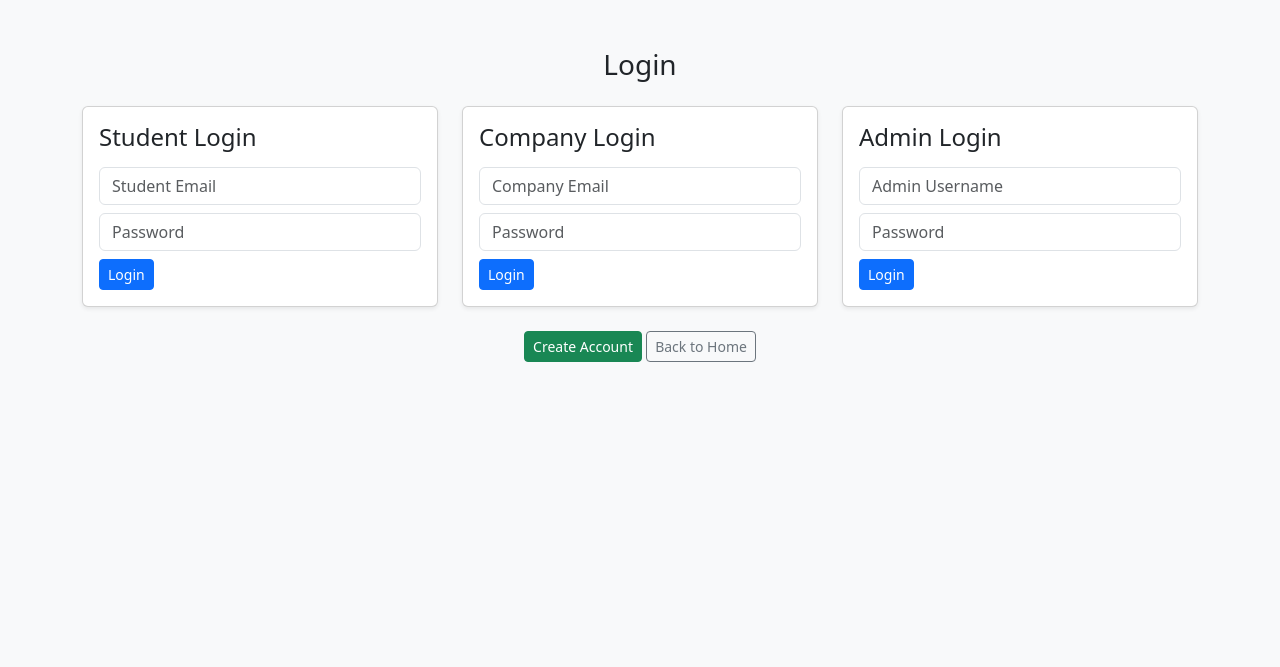
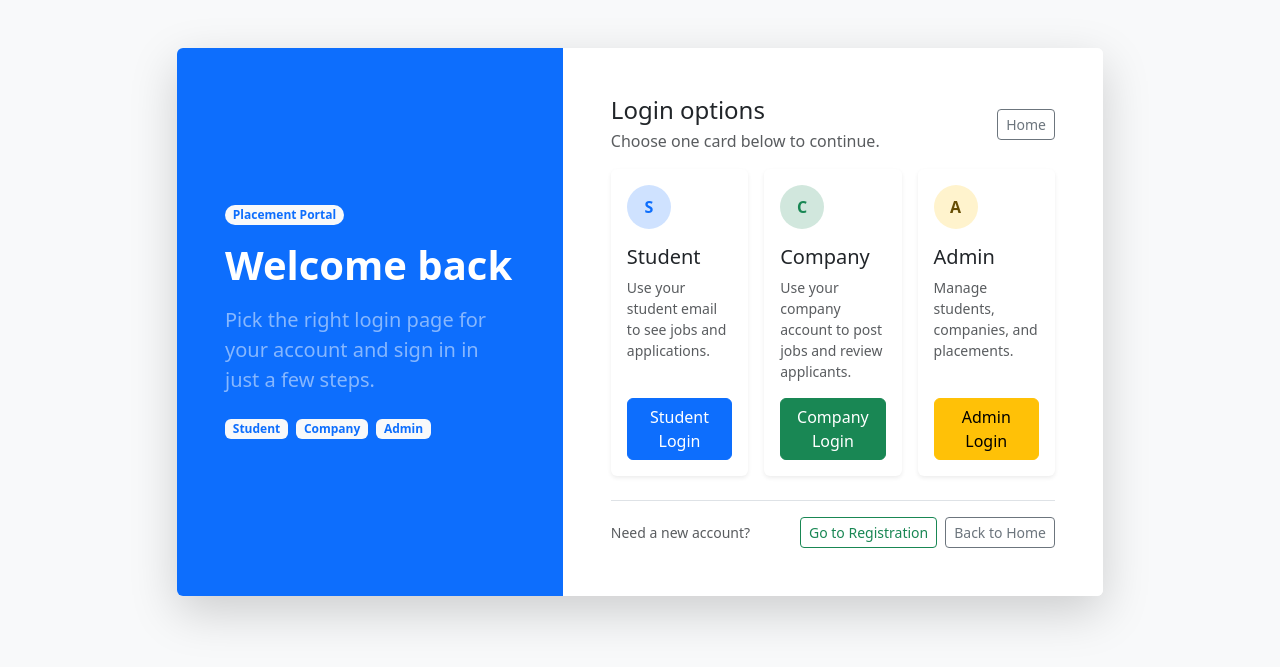
Before and after one commit to 23f1000883-dev/MAD1-23f1000883, a Flask app: page /login-page in a window 1280 px wide. Shown: the top 667 px of the page. Run offline with Flask 3, Linux system fonts and the light colour scheme.

Commit message:
some changes

```diff
--- a/app.py
+++ b/app.py
@@ -226,9 +226,34 @@ def login_page():
     return render_template("login.html")
 
 
+@app.route('/student-login-page')
+def student_login_page():
+    return render_template("student_login.html")
+
+
+@app.route('/company-login-page')
+def company_login_page():
+    return render_template("company_login.html")
+
+
+@app.route('/admin-login-page')
+def admin_login_page():
+    return render_template("admin_login.html")
+
+
 @app.route('/register-page')
 def register_page():
     return render_template("register.html")
+
+
+@app.route('/student-register-page')
+def student_register_page():
+    return render_template("student_register.html")
+
+
+@app.route('/company-register-page')
+def company_register_page():
+    return render_template("company_register.html")
 
 
 # ADMIN LOGIN
@@ -1119,6 +1144,8 @@ def edit_profile():
         return redirect(url_for("access"))
 
     if request.method == 'POST':
+        full_name = (request.form.get("full_name") or "").strip()
+        email = (request.form.get("email") or "").strip().lower()
         phone = request.form.get("phone") or ""
         course = request.form.get("course") or ""
         skills = request.form.get("skills") or ""
@@ -1127,6 +1154,17 @@ def edit_profile():
         graduation_year_raw = request.form.get("graduation_year") or "0"
         graduation_year = int(graduation_year_raw) if graduation_year_raw.isdigit() else 0
 
+        if not full_name or not email:
+            flash("Full name and email are required.", "warning")
+            return redirect(url_for("edit_profile"))
+
+        email_owner = Student.query.filter_by(email=email).first()
+        if email_owner and email_owner.id != student.id:
+            flash("This email is already registered to another student.", "warning")
+            return redirect(url_for("edit_profile"))
+
+        student.full_name = full_name
+        student.email = email
         student.phone = phone
         student.course = course
         student.skills = skills
@@ -1142,6 +1180,8 @@ def edit_profile():
 
         try:
             db.session.commit()
+            session['student_name'] = student.full_name
+            session['student_email'] = student.email
             print(f"Profile updated for student {student.id}")
             flash("Profile updated successfully.", "success")
         except Exception as e:
@@ -1154,7 +1194,7 @@ def edit_profile():
     return render_template('student_profile.html', student=student)
 
 
-# DELETE STUDENT ACCOUNT
+
 @app.route('/student/delete-account', methods=['POST'])
 def delete_student_account():
     if 'student_id' not in session:
@@ -1339,7 +1379,7 @@ def admin_edit_placement(placement_id):
     return redirect(url_for("admin_portal"))
 
 
-# ADMIN: DELETE PLACEMENT
+
 @app.route('/admin/placement/<int:placement_id>/remove', methods=['POST'])
 def admin_remove_placement(placement_id):
     if 'admin_id' not in session:
--- a/template/login.html
+++ b/template/login.html
@@ -3,74 +3,94 @@
 <head>
     <meta charset="utf-8">
     <meta name="viewport" content="width=device-width, initial-scale=1">
-    <title>Placement Portal - Login</title>
-    <link href="https://cdn.jsdelivr.net/npm/bootstrap@5.3.8/dist/css/bootstrap.min.css" rel="stylesheet" integrity="sha384-sRIl4kxILFvY47J16cr9ZwB07vP4J8+LH7qKQnuqkuIAvNWLzeN8tE5YBujZqJLB" crossorigin="anonymous">
+    <title>Placement Portal - Login Options</title>
+    <link href="https://cdn.jsdelivr.net/npm/bootstrap@5.3.8/dist/css/bootstrap.min.css" rel="stylesheet" integrity="sha384-sRIl4kxILFv47J16cr9ZwB07vP4J8+LH7qKQnuqkuIAvNWLzeN8tE5YBujZqJLB" crossorigin="anonymous">
 </head>
 
-<body class="bg-light">
-    <main class="container-xl py-5">
-        <div class="row justify-content-center mb-3">
-            <div class="col-12 text-center">
-                <h1 class="h3">Login</h1>
+<body class="bg-body-tertiary">
+    <main class="container py-5">
+        <div class="row justify-content-center mb-4">
+            <div class="col-12 col-lg-10 col-xxl-9">
+                <div class="card border-0 shadow-lg overflow-hidden">
+                    <div class="row g-0 align-items-stretch">
+                        <div class="col-lg-5 text-white p-4 p-lg-5 d-flex flex-column justify-content-center bg-primary">
+                            <span class="badge text-bg-light text-primary rounded-pill align-self-start mb-3">Placement Portal</span>
+                            <h1 class="display-6 fw-semibold mb-3">Welcome back</h1>
+                            <p class="lead mb-4 text-white-50">
+                                Pick the right login page for your account and sign in in just a few steps.
+                            </p>
+                            <div class="d-flex gap-2 flex-wrap">
+                                <span class="badge text-bg-light text-primary">Student</span>
+                                <span class="badge text-bg-light text-primary">Company</span>
+                                <span class="badge text-bg-light text-primary">Admin</span>
                             </div>
+                        </div>
+
+                        <div class="col-lg-7 p-4 p-lg-5 bg-white">
+                            <div class="d-flex justify-content-between align-items-center mb-3">
+                                <div>
+                                    <h2 class="h4 mb-1">Login options</h2>
+                                    <p class="text-muted mb-0">Choose one card below to continue.</p>
+                                </div>
+                                <a href="{{ url_for('access') }}" class="btn btn-outline-secondary btn-sm">Home</a>
                             </div>
 
                             {% with messages = get_flashed_messages(with_categories=true) %}
                             {% if messages %}
-        <div class="row justify-content-center mb-3">
-            <div class="col-12 col-xl-10">
+                            <div class="mb-3">
                                 {% for category, message in messages %}
                                 <div class="alert alert-{{ category }} mb-2">{{ message }}</div>
                                 {% endfor %}
                             </div>
-        </div>
                             {% endif %}
                             {% endwith %}
 
-        <div class="row g-4 justify-content-center">
-            <div class="col-12 col-md-6 col-xl-4">
-                <div class="card shadow-sm h-100">
-                    <div class="card-body">
-                        <h2 class="h4 mb-3">Student Login</h2>
-                        <form action="{{ url_for('login') }}" method="POST">
-                            <div class="mb-2"><input type="email" class="form-control" name="email" placeholder="Student Email" required></div>
-                            <div class="mb-2"><input type="password" class="form-control" name="password" placeholder="Password" required></div>
-                            <button type="submit" class="btn btn-primary btn-sm">Login</button>
-                        </form>
+                            <div class="row g-3">
+                                <div class="col-12 col-md-4">
+                                    <div class="card h-100 border-0 shadow-sm">
+                                        <div class="card-body d-flex flex-column">
+                                            <div class="rounded-circle bg-primary-subtle text-primary fw-bold d-inline-flex align-items-center justify-content-center mb-3" style="width: 2.75rem; height: 2.75rem;">S</div>
+                                            <h3 class="h5">Student</h3>
+                                            <p class="text-muted small flex-grow-1 mb-3">Use your student email to see jobs and applications.</p>
+                                            <a href="{{ url_for('student_login_page') }}" class="btn btn-primary w-100">Student Login</a>
                                         </div>
                                     </div>
                                 </div>
 
-            <div class="col-12 col-md-6 col-xl-4">
-                <div class="card shadow-sm h-100">
-                    <div class="card-body">
-                        <h2 class="h4 mb-3">Company Login</h2>
-                        <form action="{{ url_for('company_login') }}" method="POST">
-                            <div class="mb-2"><input type="email" class="form-control" name="email" placeholder="Company Email" required></div>
-                            <div class="mb-2"><input type="password" class="form-control" name="password" placeholder="Password" required></div>
-                            <button type="submit" class="btn btn-primary btn-sm">Login</button>
-                        </form>
+                                <div class="col-12 col-md-4">
+                                    <div class="card h-100 border-0 shadow-sm">
+                                        <div class="card-body d-flex flex-column">
+                                            <div class="rounded-circle bg-success-subtle text-success fw-bold d-inline-flex align-items-center justify-content-center mb-3" style="width: 2.75rem; height: 2.75rem;">C</div>
+                                            <h3 class="h5">Company</h3>
+                                            <p class="text-muted small flex-grow-1 mb-3">Use your company account to post jobs and review applicants.</p>
+                                            <a href="{{ url_for('company_login_page') }}" class="btn btn-success w-100">Company Login</a>
                                         </div>
                                     </div>
                                 </div>
 
-            <div class="col-12 col-md-6 col-xl-4">
-                <div class="card shadow-sm h-100">
-                    <div class="card-body">
-                        <h2 class="h4 mb-3">Admin Login</h2>
-                        <form action="{{ url_for('admin_login') }}" method="POST">
-                            <div class="mb-2"><input type="text" class="form-control" name="username" placeholder="Admin Username" required></div>
-                            <div class="mb-2"><input type="password" class="form-control" name="password" placeholder="Password" required></div>
-                            <button type="submit" class="btn btn-primary btn-sm">Login</button>
-                        </form>
+                                <div class="col-12 col-md-4">
+                                    <div class="card h-100 border-0 shadow-sm">
+                                        <div class="card-body d-flex flex-column">
+                                            <div class="rounded-circle bg-warning-subtle text-warning-emphasis fw-bold d-inline-flex align-items-center justify-content-center mb-3" style="width: 2.75rem; height: 2.75rem;">A</div>
+                                            <h3 class="h5">Admin</h3>
+                                            <p class="text-muted small flex-grow-1 mb-3">Manage students, companies, and placements.</p>
+                                            <a href="{{ url_for('admin_login_page') }}" class="btn btn-warning w-100">Admin Login</a>
                                         </div>
                                     </div>
                                 </div>
                             </div>
 
-        <div class="text-center mt-4">
-            <a href="{{ url_for('register_page') }}" class="btn btn-success btn-sm">Create Account</a>
+                            <div class="d-flex justify-content-between align-items-center flex-wrap gap-2 mt-4 pt-3 border-top">
+                                <p class="text-muted mb-0 small">Need a new account?</p>
+                                <div class="d-flex gap-2 flex-wrap">
+                                    <a href="{{ url_for('register_page') }}" class="btn btn-outline-success btn-sm">Go to Registration</a>
                                     <a href="{{ url_for('access') }}" class="btn btn-outline-secondary btn-sm">Back to Home</a>
+                                </div>
+                            </div>
+                        </div>
+                    </div>
+                </div>
+            </div>
         </div>
     </main>
 </body>
```
Also changed, not shown: template/admin_login.html (added, +47 -0 lines), template/company_login.html (added, +48 -0 lines), template/company_register.html (added, +67 -0 lines), template/register.html (+20 -37 lines), template/student_login.html (added, +48 -0 lines), template/student_profile.html (+4 -4 lines), template/student_register.html (added, +76 -0 lines), instance/placement_portal.db. Lines whose indentation alone changed are shown as unchanged.
